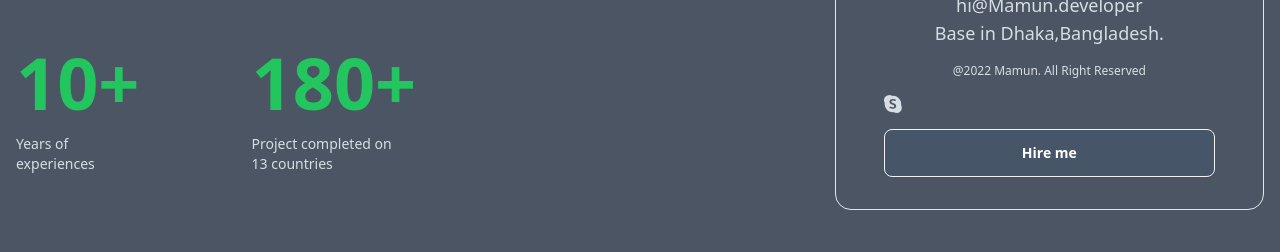
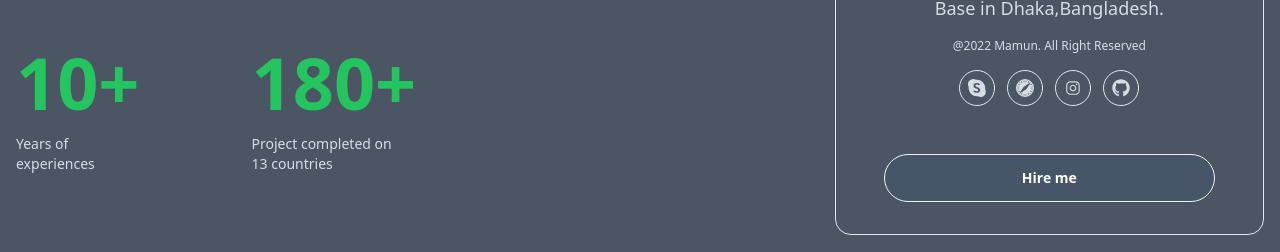
Before and after one commit to Mamunfx/PortfolioWeb, a React (Vite) app in the folder Client/portfolio-web/: page / in a window 1280 px wide. Shown: the part 544-796 px from the top of the page. Built offline with nearby package versions, Linux system fonts and the light colour scheme.

Commit message:
banner almost done

```diff
--- a/Client/portfolio-web/src/Components/Banner.jsx
+++ b/Client/portfolio-web/src/Components/Banner.jsx
@@ -1,5 +1,8 @@
 import React from 'react';
 import { BsSkype } from "react-icons/bs";
+import { BsBrowserSafari } from "react-icons/bs";
+import { IoLogoInstagram } from "react-icons/io";
+import { FaGithub } from "react-icons/fa";
 const Banner = () => {
   return (
     <div className="hero min-h-screen bg-gray-600 mt-12 pt-8">
@@ -38,12 +41,23 @@ const Banner = () => {
         </div>
         <p className='text-xs'>@2022 Mamun. All Right Reserved</p>
 
-        <div>
+        <div className='flex justify-center gap-3 pb-8'>
+        <div className='border p-2 rounded-full'>
         <BsSkype />
+        </div>
+        <div className='border p-2 rounded-full'>
+        <BsBrowserSafari />
+        </div>
+        <div className='border p-2 rounded-full'>
+        <IoLogoInstagram />
+        </div>
+        <div className='border p-2 rounded-full'>
+        <FaGithub />
+        </div>
 
         </div>
 
-        <button className="btn  bg-slate-600 text-white w-full">Hire me</button>
+        <button className="btn  bg-slate-600 text-white w-full rounded-full">Hire me</button>
         </div>
       </div>
 
```
